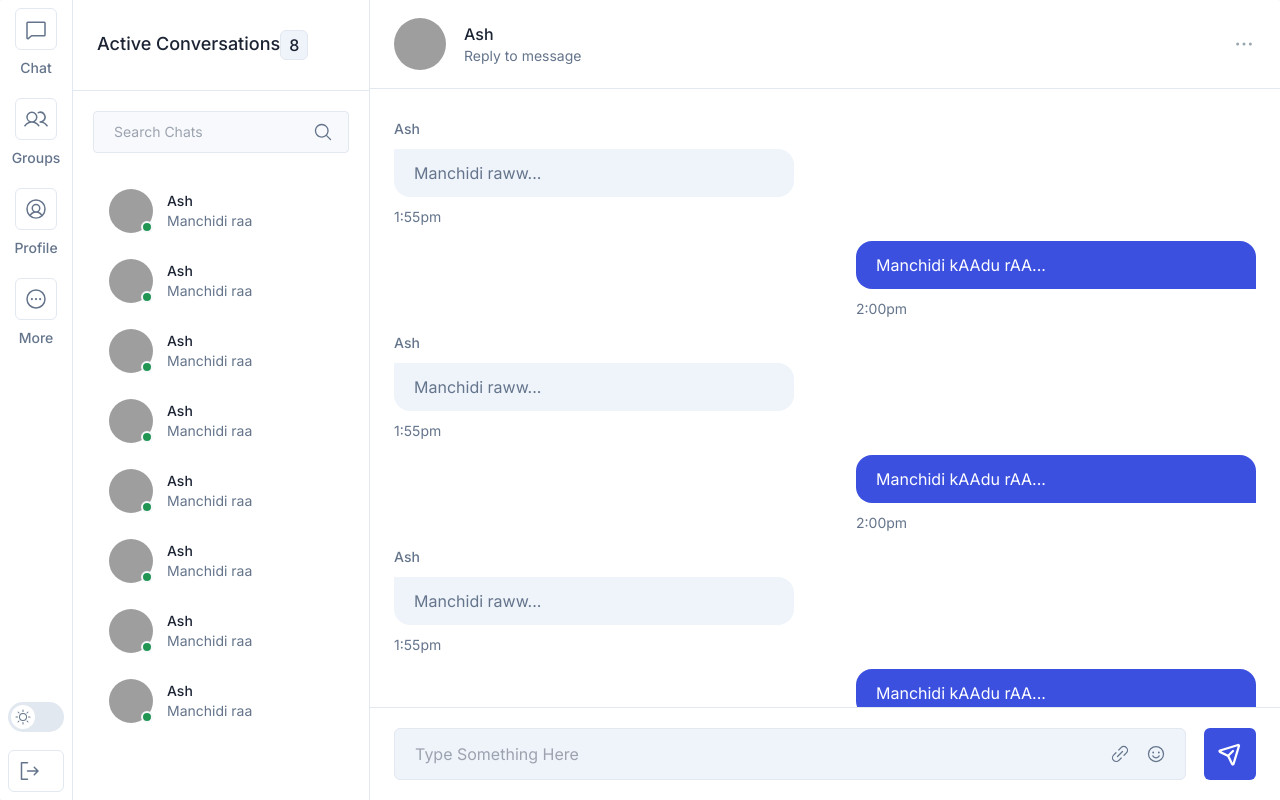
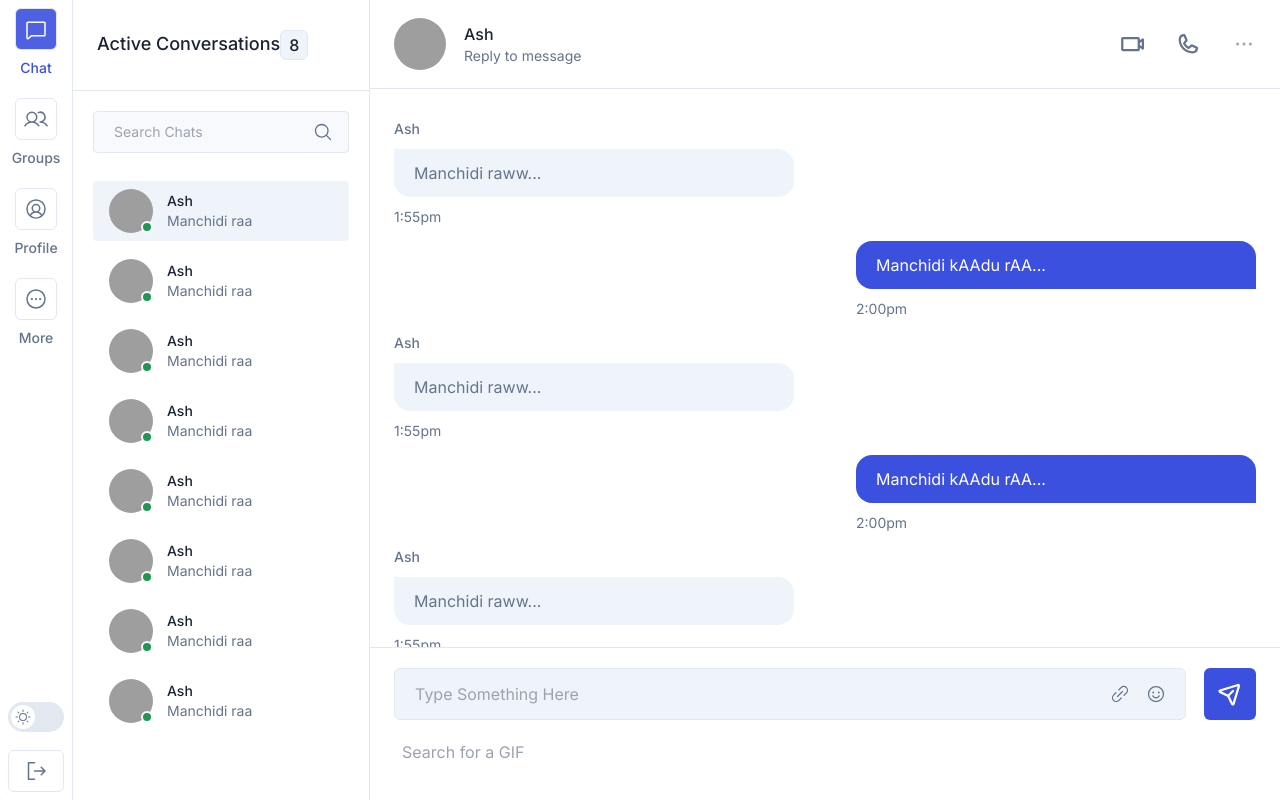
Before and after one commit to Ashrithiiitdm/Chat, a React (Vite) app in the folder client/: page / in a window 1280 px wide. Built offline with nearby package versions, Linux system fonts and the light colour scheme; grey boxes are pictures that could not be loaded.

Commit message:
Added UI for profile section, started Gifs

```diff
--- a/client/package.json
+++ b/client/package.json
@@ -12,8 +12,11 @@
   "dependencies": {
     "@emoji-mart/data": "^1.2.1",
     "@emoji-mart/react": "^1.1.1",
+    "@giphy/js-fetch-api": "^5.6.0",
+    "@giphy/react-components": "^9.8.0",
     "@phosphor-icons/react": "^2.1.7",
     "emoji-mart": "^5.6.0",
+    "lodash": "^4.17.21",
     "react": "^18.3.1",
     "react-dom": "^18.3.1",
     "react-dropzone": "^14.3.5",
--- /dev/null
+++ b/client/src/components/Giphy.jsx
@@ -0,0 +1,12 @@
+import React from "react";
+
+export default function Gifs() {
+
+    const gridRef = React.useRef(null);
+
+    return (
+        <div ref={gridRef} className='w-full mt-3'>
+            <input type='text' placeholder="Search for a GIF" className='border-stroke rounded-md p-2 w-full mb-2 outline-none'></input>
+        </div>
+    )
+}
--- a/client/src/section/chat/Chats.jsx
+++ b/client/src/section/chat/Chats.jsx
@@ -1,5 +1,5 @@
 import { MagnifyingGlass } from "@phosphor-icons/react";
-import React from "react";
+import React, { useState } from "react";
 import User01 from '../../images/user-01.png';
 
 const List = [
@@ -55,6 +55,9 @@ const List = [
 
 
 export default function ChatList() {
+
+    const [selected, setSelected] = useState(0);
+
     return (
         <div className='h-full flex-col x1:flex x1:w-1/4'>
             <div className='sticky border-b border-stroke dark:border-strokedark px-6 py-7.5 flex flex-row'>
@@ -76,8 +79,10 @@ export default function ChatList() {
                 <div className='no-scrollbar overflow-auto max-h-full space-y-2.5'>
                     {/** This part is for the message overview */}
                     {List.map((obj, item) => {
-                        return <div className="flex cursor-pointer items-center rounded px-4 py-2 hover:bg-gray-2
-                        dark:hover:bg-strokedark" key={item}>
+                        return <div className={`flex cursor-pointer items-center rounded px-4 py-2 hover:bg-gray-2 dark:hover:bg-strokedark ${selected === item ? 'bg-gray dark:bg-boxdark-2' : 'hover:bg-gray-2 dark:hover:bg-boxdark-2/90'}`}
+                            key={item}
+                            onClick={() => { setSelected(item); }}
+                        >
                             <div className='relative mr-3.5 h-11 w-full max-w-11 rounded-full'>
                                 <img src={obj.imgSrc} alt='Profile' className='h-full w-full rounded-full object-cover object-center'></img>
                                 {/**Span part is for the green online symbol */}
@@ -92,7 +97,7 @@ export default function ChatList() {
                     })}
                 </div>
             </div>
-        </div>
+        </div >
 
     )
 }
--- a/client/src/section/chat/Inbox.jsx
+++ b/client/src/section/chat/Inbox.jsx
@@ -1,16 +1,25 @@
-import React from "react";
+import React, { useState } from "react";
 import User01 from '../../images/user-01.png';
-import { DotsThree, LinkSimple, PaperPlaneTilt, Smiley } from "@phosphor-icons/react";
+import { PaperPlaneTilt, Phone, VideoCamera } from "@phosphor-icons/react";
 import DropDown from "../../components/DropDown";
 import EmojiPicker from "../../components/EmojiPicker";
 import MediaPicker from "../../components/MediaPicker";
+import UserInfo from "./UserInfo";
+import Gifs from "../../components/Giphy";
 
 export default function MsgInbox() {
+    const [userInfo, setUserInfo] = useState(false);
+
+    const handleToggle = () => {
+        setUserInfo((prev) => !prev);
+    }
+
     return (
-        <div className='flex h-full flex-col border-l border-stroke dark:border-strokedark xl:w-3/4'>
+        <>
+            <div className={`flex h-full flex-col border-l border-stroke dark:border-strokedark ${userInfo === true ? 'xl:w-1/2' : 'xl:w-3/4'} `}>
                 <div className='sticky flex items-center flex-row justify-between border-b border-stroke
             dark:border-strokedark px-6 py-4.5'>
-                <div className='flex items-center'>
+                    <div className='flex items-center' onClick={handleToggle}>
                         <div className="mr-4.5 h-13 w-full max-w-13 overflow-hidden rounded-full">
                             <img src={User01} alt='Avatar' className='h-full w-full object-cover object-center'></img>
                         </div>
@@ -21,7 +30,13 @@ export default function MsgInbox() {
                             <p className='text-sm'> Reply to message</p>
                         </div>
                     </div>
-                <div>
+                    <div className='flex flex-row items-center space-x-8'>
+                        <button >
+                            <VideoCamera size={24} weight='bold' />
+                        </button>
+                        <button >
+                            <Phone size={24} weight='bold' />
+                        </button>
                         <DropDown />
 
                     </div>
@@ -90,7 +105,7 @@ export default function MsgInbox() {
 
                 {/**Input Section */}
                 <div className='sticky bottom-0 border-t border-stroke bg-white px-6 py-5 dark:border-x-strokedark dark:bg-boxdark'>
-                <form className='flex items-center justify-between space-x-4.5'>
+                    <form className='flex items-center justify-between space-x-4.5 mb-3'>
                         <div className='relative w-full'>
                             <input
                                 type='text'
@@ -111,7 +126,17 @@ export default function MsgInbox() {
                             <PaperPlaneTilt size={24} weight='bold' />
                         </button>
                     </form>
+                    <Gifs />
                 </div>
             </div>
+
+            {/**User Info */}
+            {userInfo &&
+                <div className='w-1/4'>
+                    <UserInfo handleToggle={handleToggle} />
+                </div>
+            }
+
+        </>
     )
 }
--- a/client/src/section/chat/Sidebar.jsx
+++ b/client/src/section/chat/Sidebar.jsx
@@ -1,4 +1,5 @@
 import React from "react";
+import { useState } from "react";
 import {
     Chat,
     DotsThreeCircle,
@@ -32,6 +33,12 @@ const Icons = [
 ];
 
 export default function Sidebar() {
+
+    const [selected, setSelected] = useState(0);
+    const handleClick = (key) => {
+        setSelected(key);
+    };
+
     return (
         <div className="flex flex-col border-r border-stroke p-2 dark:border-strokedark">
             <div className="flex flex-col items-center space-y-5">
@@ -39,20 +46,24 @@ export default function Sidebar() {
                     <div
                         key={icon.key}
                         className="space-y-2 flex flex-col text-center hover:cursor-pointer hover:text-primary"
-                        onClick={() => { }}
+                        onClick={() => { handleClick(icon.key) }}
                     >
-                        <div className="mx-auto border rounded-md border-stroke p-2 dark:border-strokedark">
+                        <div className={`mx-auto border rounded-md border-stroke p-2 dark:border-strokedark ${selected === icon.key && 'bg-primary bg-opacity-90 text-white'}
+                        hover:border-primary dark:hover:border-primary`}>
                             {icon.icon}
                         </div>
-                        <span className="font-medium text-sm">{icon.title}</span>
+                        <span className={`font-medium text-sm ${selected === icon.key && 'text-primary'}`}>{icon.title}</span>
                     </div>
                 ))}
             </div>
 
             <div className="flex flex-col grow"></div>
             <div className="space-y-4.5">
-                <DarkMode />
-                <div className="mx-auto border rounded-md border-stroke p-2 dark:border-strokedark hover:bg-stone-100 hover:cursor-pointer">
+                <div className='flex flex-row items-center justify-center'>
+                    <DarkMode />
+                </div>
+
+                <div className="flex flex-row items-center justify-center border rounded-md border-stroke p-2 dark:border-strokedark hover:bg-stone-100 hover:cursor-pointer">
                     <SignOut size={24} />
                 </div>
             </div>
--- /dev/null
+++ b/client/src/section/chat/UserInfo.jsx
@@ -0,0 +1,52 @@
+import React from 'react';
+import { Chat, Clock, DotsThree, DotsThreeVertical, VideoCamera, X } from '@phosphor-icons/react';
+import User01 from '../../images/user-01.png';
+
+export default function UserInfo(props) {
+    return (
+        <div className='border-l flex flex-col h-full border-stroke dark:border-strokedark'>
+            <div className='sticky border-b border-stroke dark:border-strokedark flex flex-row items-center justify-between w-full px-6 py-7.5' >
+                <div className='text-black dark:text-white font-semibold text-lg'>Profile</div>
+                <button onClick={props.handleToggle}>
+                    <X size={24} />
+                </button>
+            </div>
+
+            <div className='mx-auto my-8'>
+                <img src={User01} className='w-44 h-44 rounded-lg object-cover object-center' />
+            </div>
+
+            <div className='px-6 space-y-1'>
+                <div className='text-black dark:text-white text-xl font-medium'>
+                    Ash
+                </div>
+            </div>
+
+            <div className='px-6 my-6'>
+                <div className='flex flex-row items-center space-x-2'>
+                    <Clock size={20} />
+                    <div>6:50 am Local time</div>
+                </div>
+            </div>
+
+            <div className='px-6 flex flex-row space-x-2'>
+
+                <button className='w-full border border-stroke dark:border-strokedark p-2 rounded-md flex flex-row items-center justify-center'>
+                    <Chat size={20} className='mr-3' />
+                    Message
+                </button>
+
+                <button className='w-full border border-stroke dark:border-strokedark p-2 rounded-md flex flex-row items-center justify-center'>
+                    <VideoCamera size={20} className='mr-3' />
+                    Call
+                </button>
+
+                <button className='border border-stroke dark:border-strokedark p-2 rounded-md flex flex-row items-center justify-center'>
+                    <DotsThreeVertical size={20} className='mr-3' />
+                </button>
+
+            </div>
+
+        </div>
+    )
+}
```
Also changed, not shown: 1 other file (tests, documents, lock files or other folders). Lines whose indentation alone changed are shown as unchanged.
